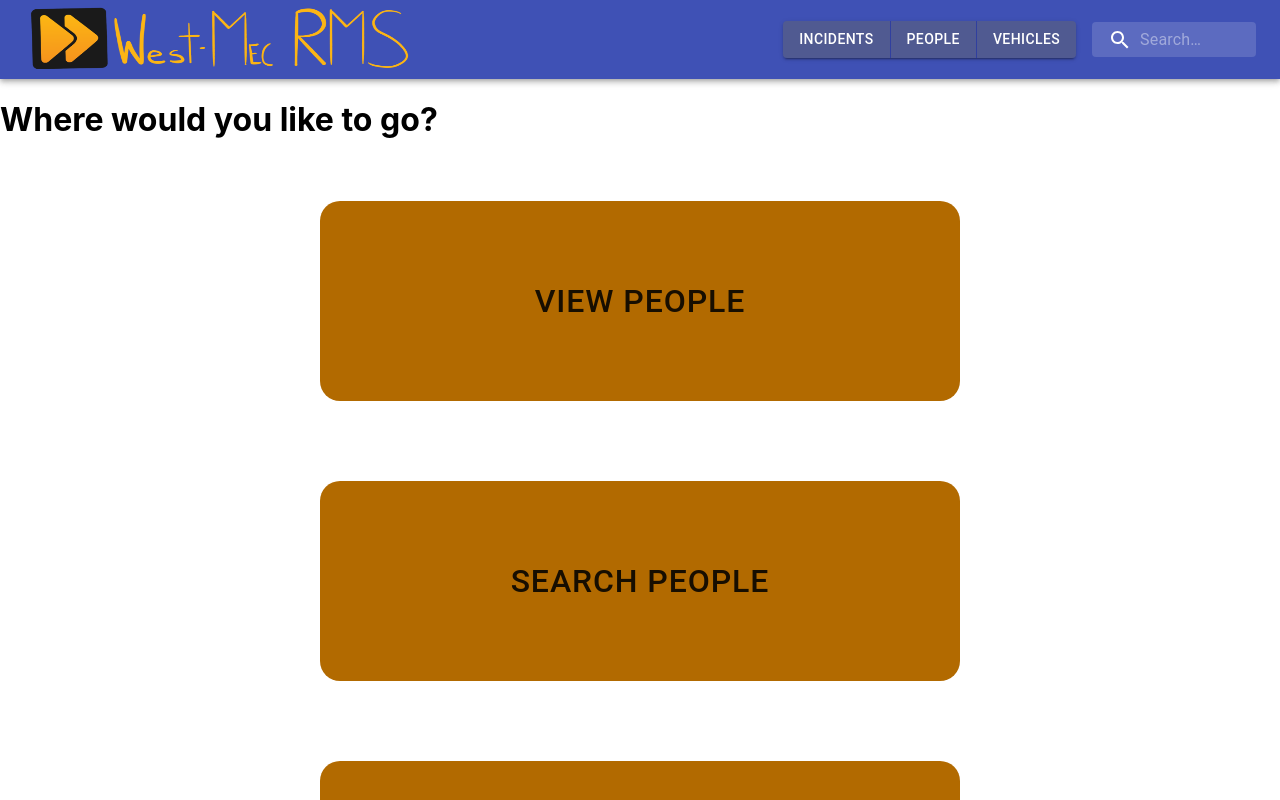
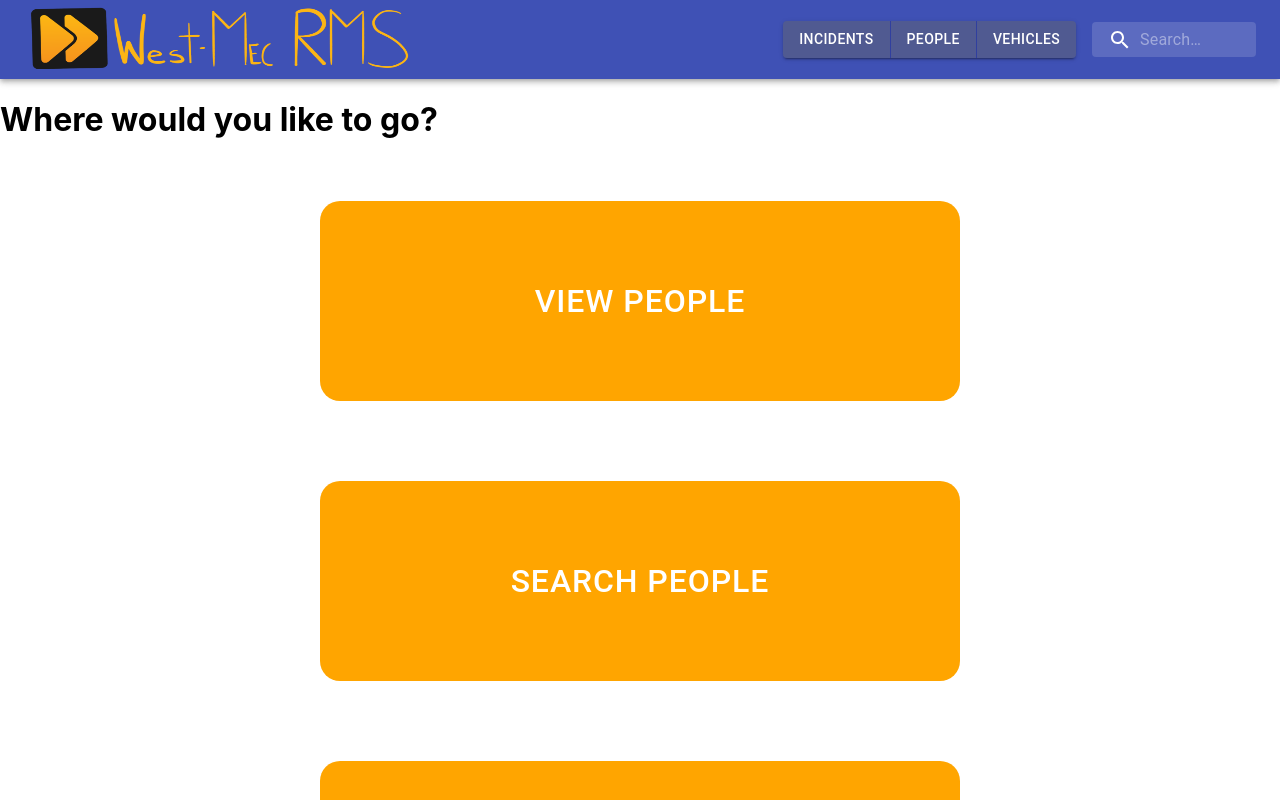
Before and after one commit to zhatch5201/rms-home, a React (Create React App) app: page /people in a window 1280 px wide. Shown: the top 800 px of the page. Built offline with nearby package versions, Linux system fonts and the light colour scheme.

Commit message:
Recoloring Landing page buttons

```diff
--- a/src/Pages/landing_incident.js
+++ b/src/Pages/landing_incident.js
@@ -8,18 +8,21 @@ const styles = makeStyles({
    },
    link: {
       textDecoration: 'none',
-
+   },
+   h1:{
+      textAlign: 'center',
    },
    button: {
       width: '50vw',
       height: '25vh',
       margin: '5vh 25vw',
-      background: '#b26a00',
+      background: 'orange',
+      color: 'white',
       fontSize: '2em',
       borderRadius: '20px',
       '&:hover': {
-         backgroundColor: '#ff9800',
-         color: '#ab003c'
+         backgroundColor: '#e68a00',
+         color: 'grey'
       }
    }
 });
--- a/src/Pages/landing_people.js
+++ b/src/Pages/landing_people.js
@@ -9,18 +9,21 @@ const styles = makeStyles({
    },
    link: {
       textDecoration: 'none',
-
+   },
+   h1:{
+      textAlign: 'center',
    },
    button: {
       width: '50vw',
       height: '25vh',
       margin: '5vh 25vw',
-      background: '#b26a00',
+      background: 'orange',
+      color: 'white',
       fontSize: '2em',
       borderRadius: '20px',
       '&:hover': {
-         backgroundColor: '#ff9800',
-         color: '#ab003c'
+         backgroundColor: '#e68a00',
+         color: 'grey'
       }
    }
 });
--- a/src/Pages/landing_vehicle.js
+++ b/src/Pages/landing_vehicle.js
@@ -9,18 +9,21 @@ const styles = makeStyles({
    },
    link: {
       textDecoration: 'none',
-
+   },
+   h1:{
+      textAlign: 'center',
    },
    button: {
       width: '50vw',
       height: '25vh',
       margin: '5vh 25vw',
-      background: '#b26a00',
+      background: 'orange',
+      color: 'white',
       fontSize: '2em',
       borderRadius: '20px',
       '&:hover': {
-         backgroundColor: '#ff9800',
-         color: '#ab003c'
+         backgroundColor: '#e68a00',
+         color: 'grey'
       }
    }
 });
```
